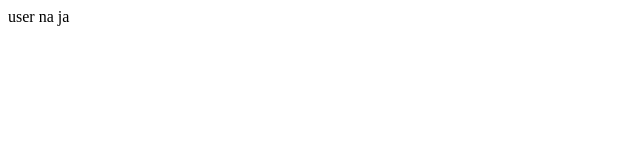
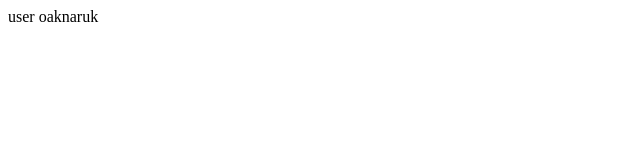
Before and after one commit to SoravitSaardchit/Hello-git, a plain HTML site: page user.html in a window 1280 px wide. Shown: the full height of the page, 0-640 px from the left. Drawn offline with Linux system fonts and the light colour scheme.

Commit message:
edit user.html

```diff
--- a/user.html
+++ b/user.html
@@ -5,7 +5,7 @@
     <title>Document</title>
 </head>
 <body>
-    user na ja
+    user oaknaruk
 
 </body>
 </html>
```
